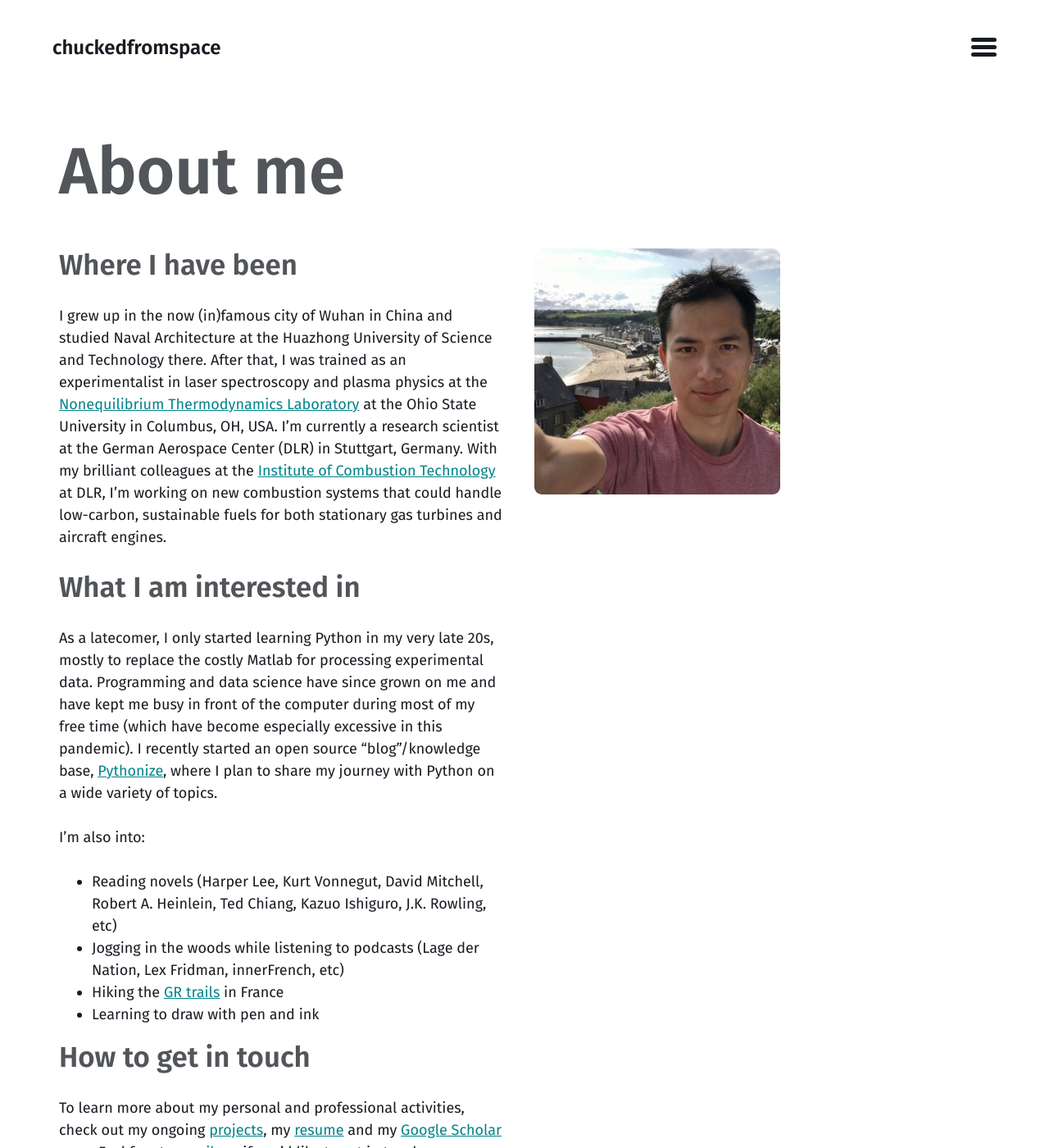
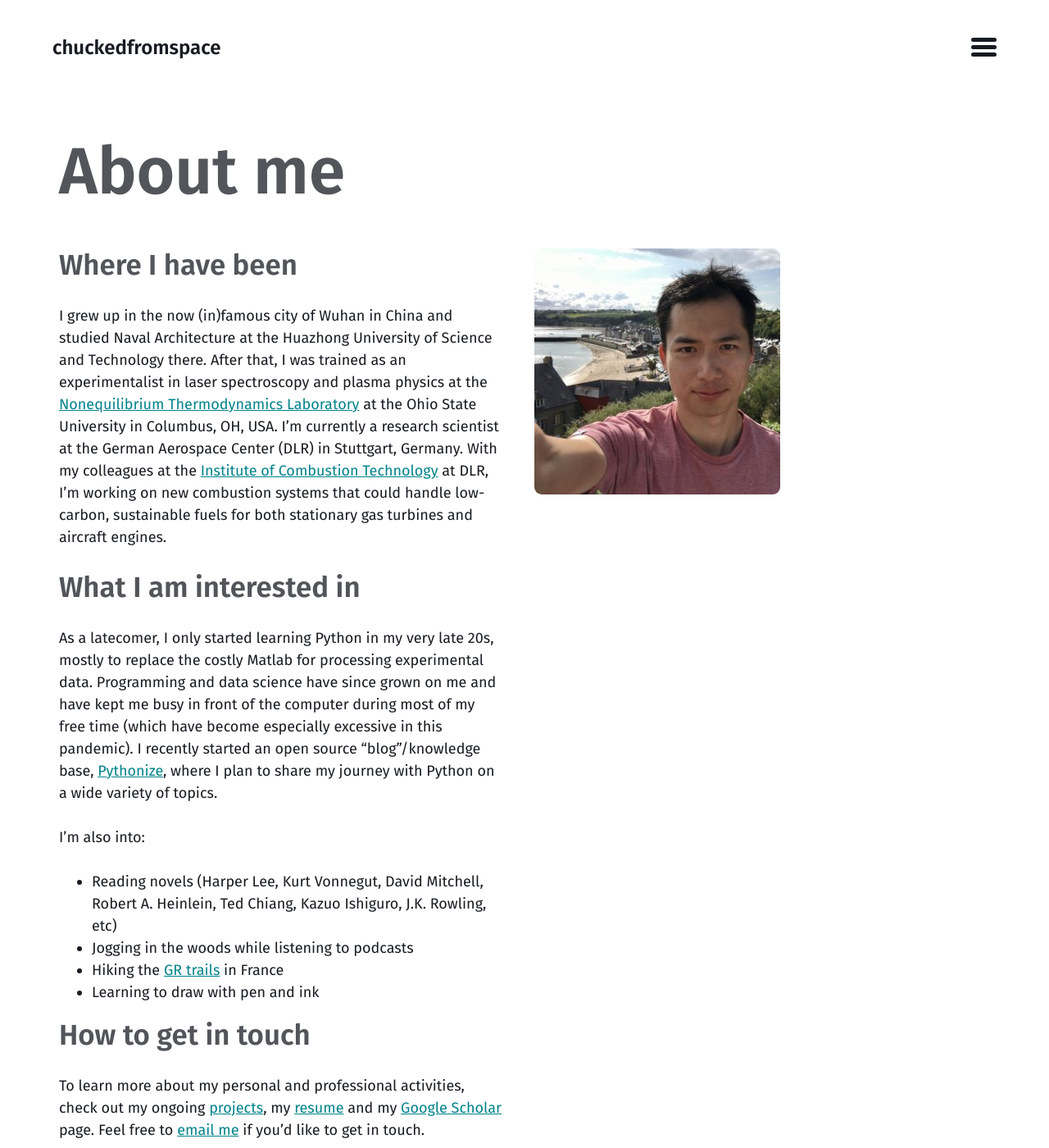
Before and after one commit to chuckedfromspace/chuckedfromspace.github.io, a Jekyll site: the page built from index.md, in a window 1280 px wide and 1400 px high. Shown: the whole window at 82% size. Built offline with Jekyll 4.4.1, drawn with Linux system fonts in a browser that asks for light colours.

Commit message:
Edit wording

```diff
--- a/index.md
+++ b/index.md
@@ -8,7 +8,7 @@ I grew up in the now (in)famous city of Wuhan in China
 and studied Naval Architecture at the Huazhong University of Science and Technology there.
 After that, I was trained as an experimentalist in laser spectroscopy and plasma physics at the [Nonequilibrium Thermodynamics Laboratory](https://netl.engineering.osu.edu/) at the Ohio State University in Columbus, OH, USA.
 I'm currently a research scientist at the German Aerospace Center (DLR) in Stuttgart, Germany.
-With my brilliant colleagues at the [Institute of Combustion Technology](https://www.dlr.de/vt/) at DLR, I'm working on new combustion systems that could handle low-carbon, sustainable fuels for both stationary gas turbines and aircraft engines.
+With my colleagues at the [Institute of Combustion Technology](https://www.dlr.de/vt/) at DLR, I'm working on new combustion systems that could handle low-carbon, sustainable fuels for both stationary gas turbines and aircraft engines.
 
 ## What I am interested in
 
@@ -18,7 +18,7 @@ I recently started an open source "blog"/knowledge base, [Pythonize](https://chu
 I'm also into:
 
 - Reading novels (Harper Lee, Kurt Vonnegut, David Mitchell, Robert A. Heinlein, Ted Chiang, Kazuo Ishiguro, J.K. Rowling, etc)
-- Jogging in the woods while listening to podcasts (Lage der Nation, Lex Fridman, innerFrench, etc)
+- Jogging in the woods while listening to podcasts
 - Hiking the [GR trails](https://en.wikipedia.org/wiki/GR_footpath) in France
 - Learning to draw with pen and ink
 
```
Also changed, not shown: projects.md (+1 -1 lines).
